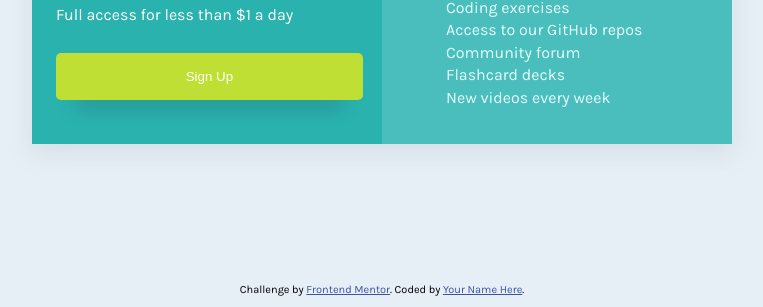
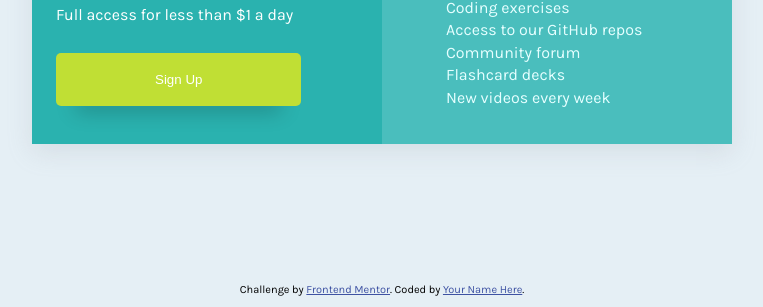
Before and after one commit to gabbyepelle/single-price-grid-component-master, a plain HTML site: page index.html in a window 1280 px wide. Shown: the part 536-843 px from the top of the page, without its empty margins (258-1021 px from the left). Drawn offline with Linux system fonts and the light colour scheme.

Commit message:
changed button sizing

```diff
--- a/styles.css
+++ b/styles.css
@@ -60,10 +60,10 @@ main{
     color: white;
     background-color: var(--bright-yellow);
     margin-top: 0.8rem;
-    width: 100%;
-    padding: 1rem;
+    width: 90%;
+    padding: 1.2rem 1rem;
     border-radius: 5px;
-    box-shadow: rgba(0, 0, 0, 0.35) 0px 25px 20px -20px;
+    box-shadow: rgba(0, 0, 0, 0.25) 0px 25px 20px -20px;
 }
 
 .right{
@@ -123,4 +123,7 @@ h2{
         grid-area: r;
     }
 
+        .left button{
+            width: 80%;
+        }
 }
```
